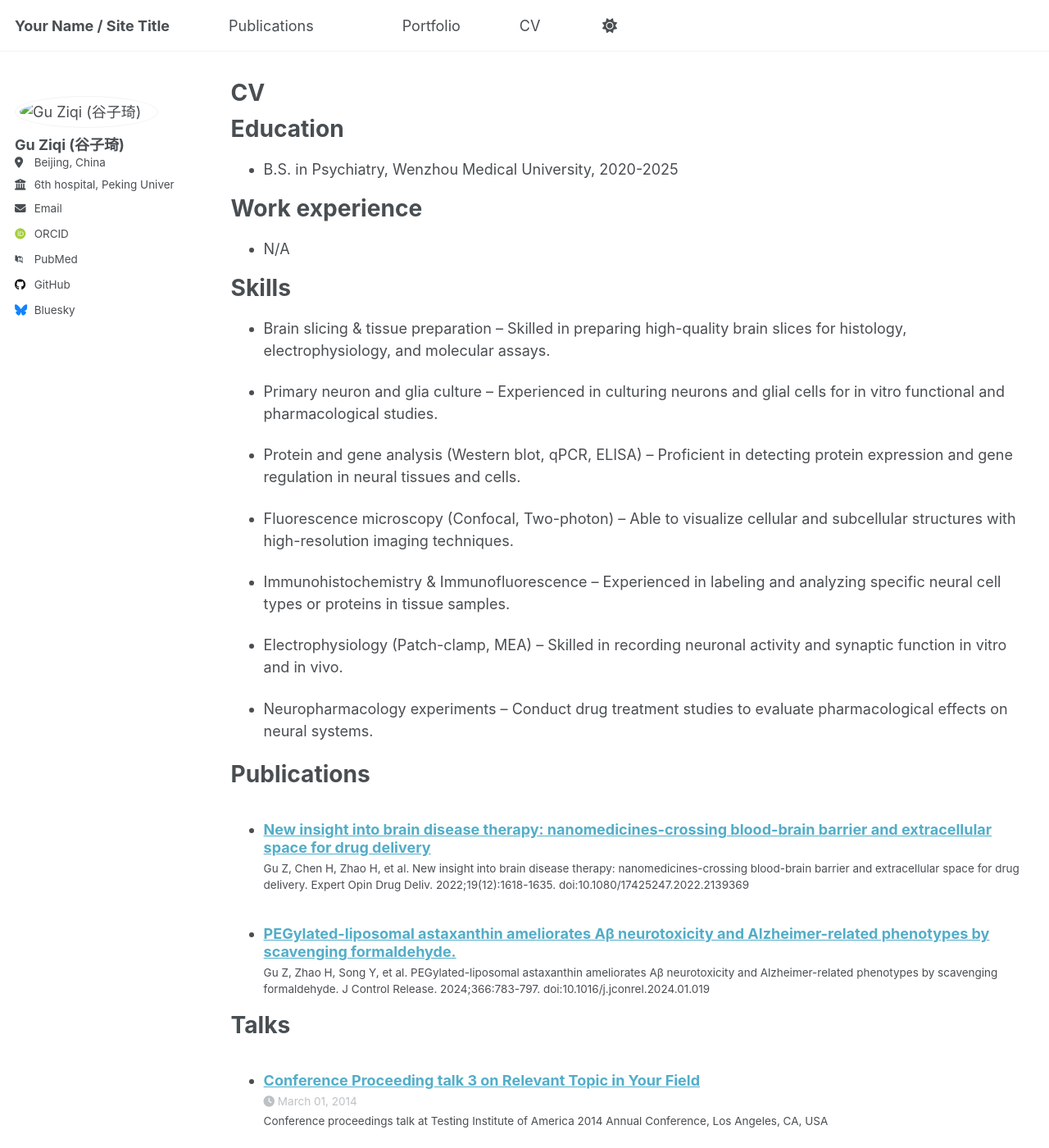
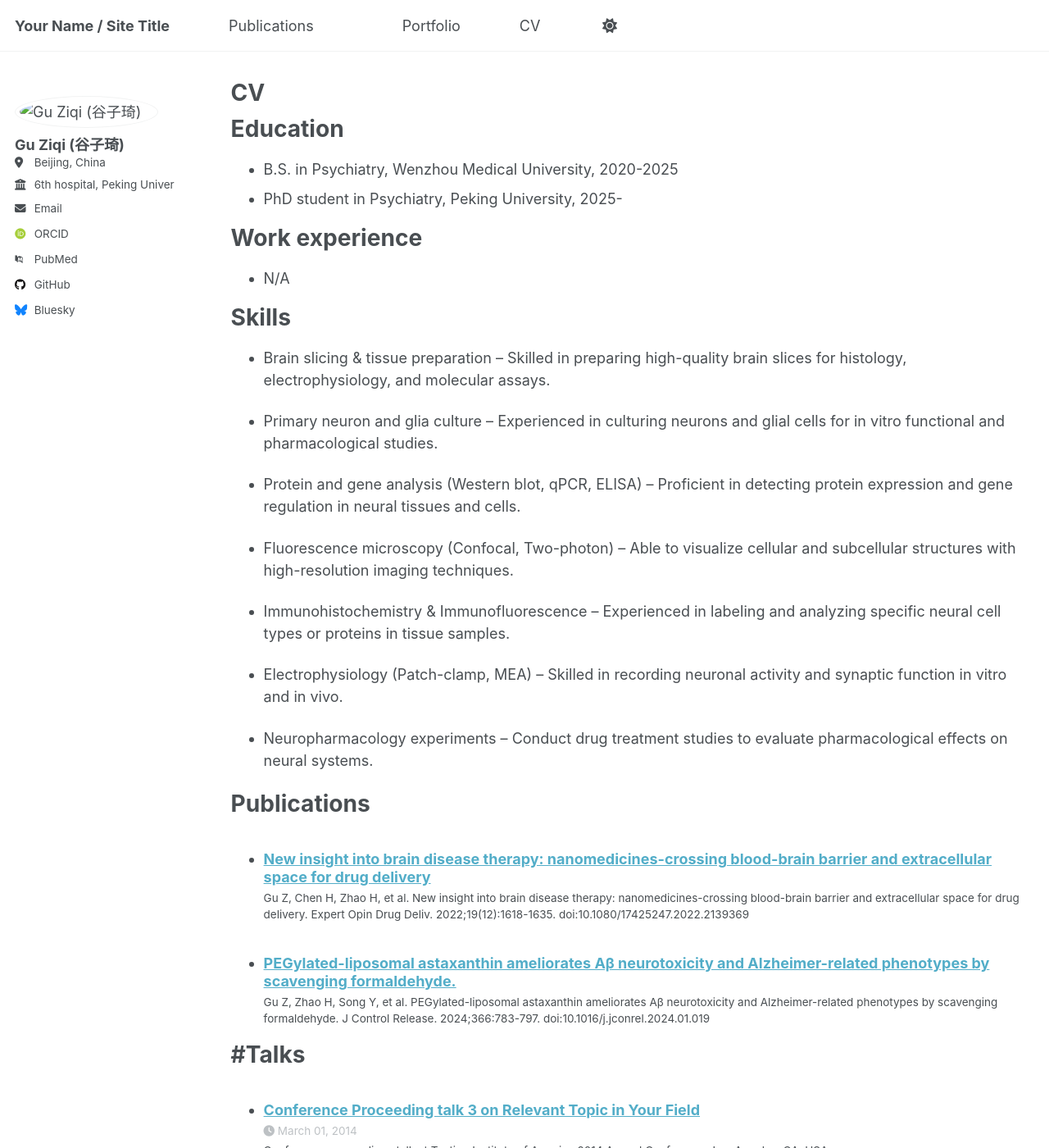
Before and after one commit to Guziqi-pku/Guziqi-pku.github.io, a Jekyll site: the page built from _pages/cv.md, in a window 1280 px wide and 1400 px high. Shown: the whole window at 82% size. Built offline with Jekyll 4.4.1, drawn with Linux system fonts in a browser that asks for light colours; some web fonts are replaced; a script that is not in the unit is left out; some of the changed text lies outside the part shown.

Commit message:
Update cv.md

```diff
--- a/_pages/cv.md
+++ b/_pages/cv.md
@@ -12,6 +12,7 @@ redirect_from:
 Education
 ======
 * B.S. in Psychiatry, Wenzhou Medical University, 2020-2025
+* PhD student in Psychiatry, Peking University, 2025-
 
 Work experience
 ======
@@ -39,18 +40,18 @@ Publications
     {% include archive-single-cv.html %}
   {% endfor %}</ul>
 
-Talks
+#Talks
 ======
   <ul>{% for post in site.talks reversed %}
     {% include archive-single-talk-cv.html  %}
   {% endfor %}</ul>
 
-Teaching
+#Teaching
 ======
   <ul>{% for post in site.teaching reversed %}
     {% include archive-single-cv.html %}
   {% endfor %}</ul>
 
-Service and leadership
+#Service and leadership
 ======
 * Currently signed in to 43 different slack teams
```
